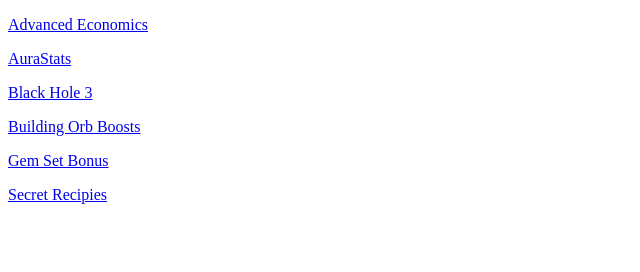
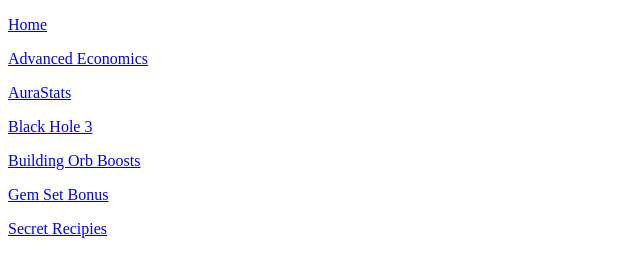
Before and after one commit to GlareMasters/GoW4AllLvls, a plain HTML site: page albums.html in a window 1280 px wide. Shown: the whole page, without its empty margins (0-640 px from the left). Drawn offline with Linux system fonts and the light colour scheme.

Commit message:
Homepage

```diff
--- a/albums.html
+++ b/albums.html
@@ -1,6 +1,7 @@
 <!DOCTYPE html>
 <html>
 <body>
+<p><a href="index.html">Home</a></p>
 <p><a href="albums/AdvancedEconomics/index.html">Advanced Economics</a></p>
 <p><a href="albums/AuraStats/index.html">AuraStats</a></p>
 <p><a href="albums/BH3/index.html">Black Hole 3</a></p>
```
